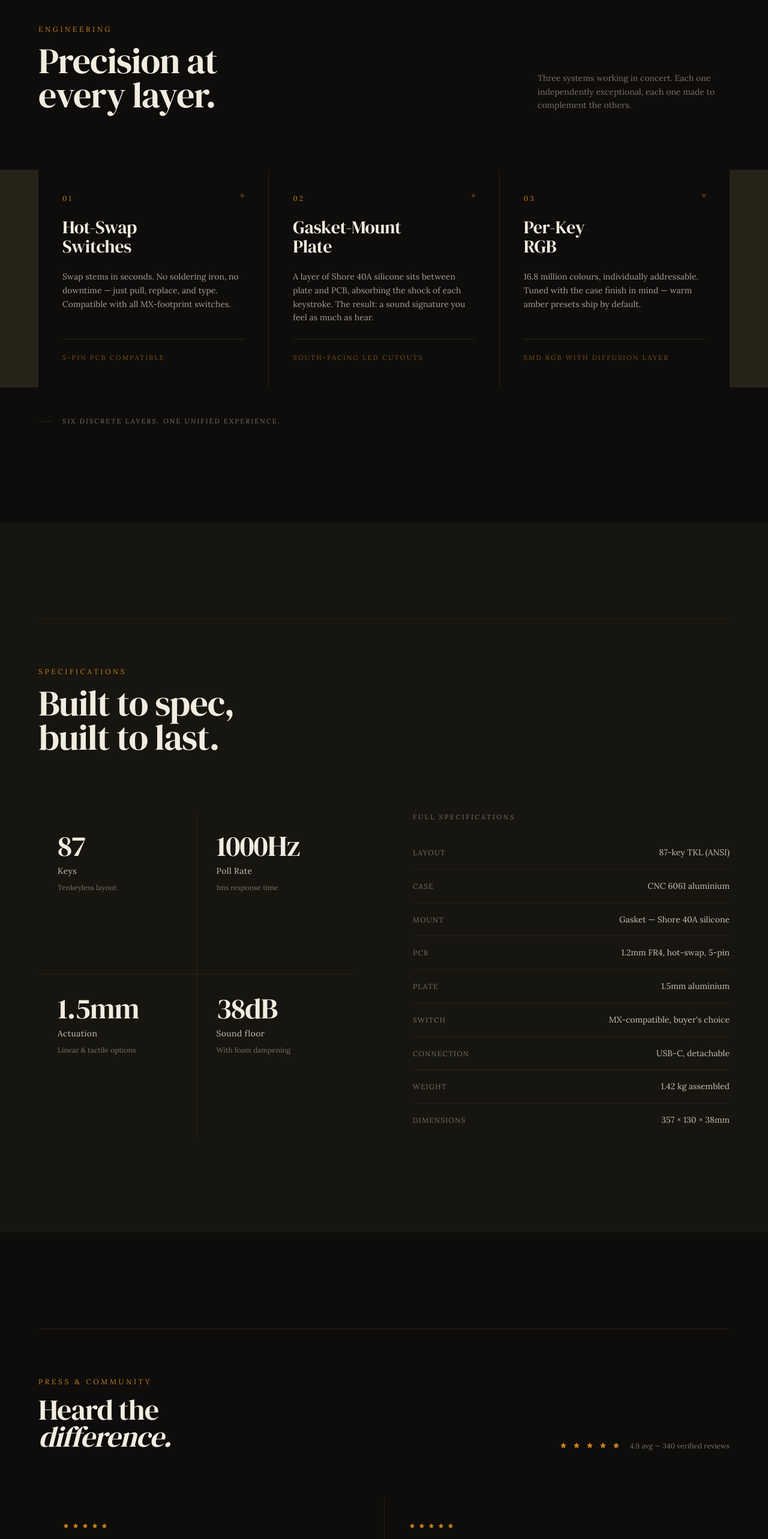
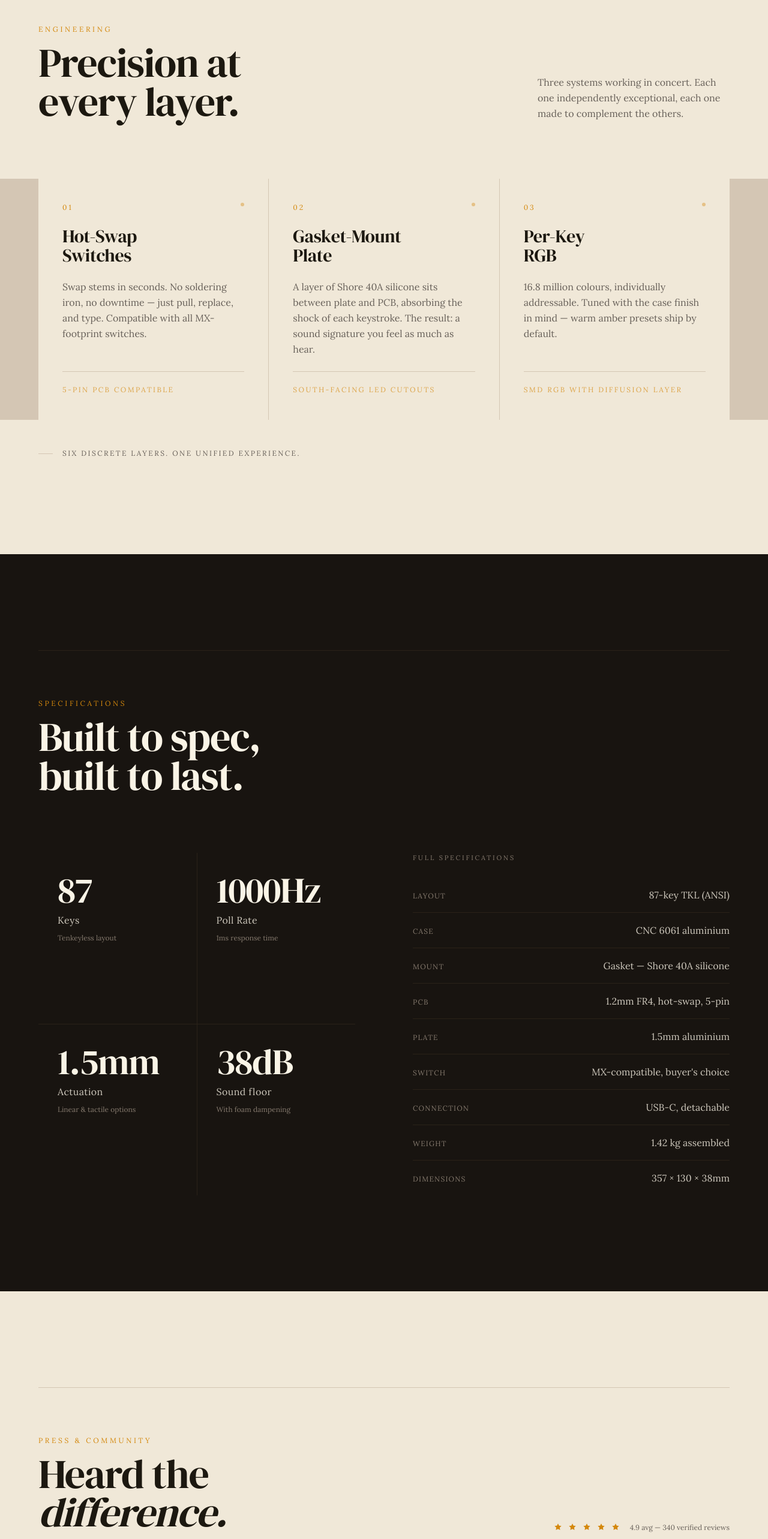
Before and after one commit to atapojha-sketch/animated-site, a Next.js app: page / in a window 1280 px wide. Shown: the part 2600-5166 px from the top of the page at 60% size. Built offline with nearby package versions, Linux system fonts and the light colour scheme.

Commit message:
CSS changes commit

```diff
--- a/app/components/CTASection.tsx
+++ b/app/components/CTASection.tsx
@@ -13,9 +13,9 @@ export default function CTASection() {
       {/* Ambient glow */}
       <div className="absolute inset-0 pointer-events-none">
         <div
-          className="absolute bottom-0 left-1/2 -translate-x-1/2 w-[600px] h-[400px] rounded-full opacity-[0.06]"
+          className="absolute bottom-0 left-1/2 -translate-x-1/2 w-[800px] h-[500px] rounded-full opacity-[0.1]"
           style={{
-            background: "radial-gradient(ellipse, #c9801f 0%, transparent 70%)",
+            background: "radial-gradient(ellipse, #d4880c 0%, transparent 70%)",
           }}
         />
       </div>
--- a/app/components/FeaturesSection.tsx
+++ b/app/components/FeaturesSection.tsx
@@ -30,10 +30,10 @@ const easeOut = [0.22, 1, 0.36, 1] as const;
 
 export default function FeaturesSection() {
   return (
-    <section id="features" className="relative bg-background py-24 md:py-40">
+    <section id="features" className="relative bg-canvas py-24 md:py-40">
       {/* Top rule */}
       <div className="px-8 md:px-16">
-        <div className="h-px bg-border" />
+        <div className="h-px bg-canvas-rule" />
       </div>
 
       {/* Section header */}
@@ -47,7 +47,7 @@ export default function FeaturesSection() {
           <p className="text-amber text-xs tracking-[0.3em] uppercase font-body mb-4">
             Engineering
           </p>
-          <h2 className="font-display text-[clamp(32px,5vw,60px)] leading-[0.95] tracking-[-0.02em] text-foreground max-w-md">
+          <h2 className="font-display text-[clamp(40px,5.5vw,68px)] leading-[0.95] tracking-[-0.02em] text-ink max-w-md">
             Precision at
             <br />
             every layer.
@@ -59,17 +59,16 @@ export default function FeaturesSection() {
           whileInView={{ opacity: 1, y: 0 }}
           viewport={{ once: true, amount: 0.5 }}
           transition={{ duration: 0.7, ease: easeOut, delay: 0.15 }}
-          className="text-muted font-body text-sm leading-relaxed max-w-xs"
+          className="text-ink-muted font-body text-base leading-relaxed max-w-xs"
         >
           Three systems working in concert. Each one independently exceptional, each
           one made to complement the others.
         </motion.p>
       </div>
 
-      {/* Feature grid — gap-px + bg-border on the grid parent creates 1px dividers */}
-      <div className="px-8 md:px-16 grid grid-cols-1 md:grid-cols-3 gap-px bg-border">
+      {/* Feature grid — gap-px + bg-canvas-rule creates 1px dividers */}
+      <div className="px-8 md:px-16 grid grid-cols-1 md:grid-cols-3 gap-px bg-canvas-rule">
         {features.map((f, i) => (
-          /* Outer: scroll entrance with blur */
           <motion.div
             key={f.index}
             initial={{ opacity: 0, y: 40, filter: "blur(2px)" }}
@@ -77,29 +76,28 @@ export default function FeaturesSection() {
             viewport={{ once: true, amount: 0.3 }}
             transition={{ duration: 0.75, ease: easeOut, delay: i * 0.1 }}
           >
-            {/* Inner: spring hover lift + CSS shadow */}
             <motion.div
               whileHover={{ y: -4 }}
               transition={{ type: "spring", stiffness: 400, damping: 25 }}
-              className="bg-background p-8 md:p-10 flex flex-col gap-6 group h-full hover:shadow-[0_20px_40px_-8px_rgba(201,128,31,0.08)] transition-shadow duration-300"
+              className="bg-canvas p-8 md:p-10 flex flex-col gap-6 group h-full hover:shadow-[0_20px_40px_-8px_rgba(212,136,12,0.18)] transition-shadow duration-300"
             >
               <div className="flex items-start justify-between">
                 <span className="text-amber text-xs tracking-[0.25em] font-body">
                   {f.index}
                 </span>
-                <div className="w-1.5 h-1.5 rounded-full bg-amber/30 group-hover:bg-amber transition-colors duration-500" />
+                <div className="w-1.5 h-1.5 rounded-full bg-amber/40 group-hover:bg-amber transition-colors duration-500" />
               </div>
 
-              <h3 className="font-display text-2xl md:text-3xl leading-[1.05] tracking-[-0.01em] text-foreground whitespace-pre-line">
+              <h3 className="font-display text-2xl md:text-3xl leading-[1.05] tracking-[-0.01em] text-ink whitespace-pre-line">
                 {f.title}
               </h3>
 
-              <p className="text-muted-light font-body text-sm leading-relaxed flex-1">
+              <p className="text-ink-muted font-body text-base leading-relaxed flex-1">
                 {f.description}
               </p>
 
-              <div className="pt-4 border-t border-border">
-                <span className="text-[11px] tracking-[0.2em] text-amber/60 uppercase font-body">
+              <div className="pt-4 border-t border-canvas-rule">
+                <span className="text-xs tracking-[0.2em] text-amber/70 uppercase font-body">
                   {f.detail}
                 </span>
               </div>
@@ -108,7 +106,7 @@ export default function FeaturesSection() {
         ))}
       </div>
 
-      {/* Exploded view caption */}
+      {/* Caption */}
       <motion.div
         initial={{ opacity: 0 }}
         whileInView={{ opacity: 1 }}
@@ -116,8 +114,8 @@ export default function FeaturesSection() {
         transition={{ duration: 1, ease: easeOut, delay: 0.4 }}
         className="px-8 md:px-16 mt-12 flex items-center gap-4"
       >
-        <div className="w-6 h-px bg-border" />
-        <p className="text-[11px] tracking-[0.2em] text-muted uppercase font-body">
+        <div className="w-6 h-px bg-canvas-rule" />
+        <p className="text-xs tracking-[0.2em] text-ink-muted uppercase font-body">
           Six discrete layers. One unified experience.
         </p>
       </motion.div>
--- a/app/components/SocialProofSection.tsx
+++ b/app/components/SocialProofSection.tsx
@@ -41,9 +41,9 @@ const easeOut = [0.22, 1, 0.36, 1] as const;
 
 export default function SocialProofSection() {
   return (
-    <section className="relative bg-background py-24 md:py-40 overflow-hidden">
+    <section className="relative bg-canvas py-24 md:py-40 overflow-hidden">
       <div className="px-8 md:px-16">
-        <div className="h-px bg-border mb-16 md:mb-20" />
+        <div className="h-px bg-canvas-rule mb-16 md:mb-20" />
 
         {/* Header row */}
         <div className="flex flex-col md:flex-row md:items-end md:justify-between gap-6 mb-16 md:mb-20">
@@ -56,7 +56,7 @@ export default function SocialProofSection() {
             <p className="text-amber text-xs tracking-[0.3em] uppercase font-body mb-4">
               Press & Community
             </p>
-            <h2 className="font-display text-[clamp(28px,4vw,48px)] leading-[0.95] tracking-[-0.02em] text-foreground">
+            <h2 className="font-display text-[clamp(40px,5.5vw,68px)] leading-[0.95] tracking-[-0.02em] text-ink">
               Heard the
               <br />
               <em>difference.</em>
@@ -71,21 +71,21 @@ export default function SocialProofSection() {
             className="flex items-center gap-2"
           >
             {[...Array(5)].map((_, i) => (
-              <svg key={i} width="14" height="14" viewBox="0 0 14 14" fill="none">
+              <svg key={i} width="16" height="16" viewBox="0 0 14 14" fill="none">
                 <path
                   d="M7 1l1.545 3.13L12 4.635l-2.5 2.435.59 3.44L7 8.9l-3.09 1.61.59-3.44L2 4.635l3.455-.505L7 1z"
-                  fill="#c9801f"
+                  fill="#d4880c"
                 />
               </svg>
             ))}
-            <span className="text-muted font-body text-xs ml-2">
+            <span className="text-ink-muted font-body text-xs ml-2">
               4.9 avg — 340 verified reviews
             </span>
           </motion.div>
         </div>
 
         {/* Review cards */}
-        <div className="grid grid-cols-1 md:grid-cols-2 gap-px bg-border">
+        <div className="grid grid-cols-1 md:grid-cols-2 gap-px bg-canvas-rule">
           {reviews.map((r, i) => (
             <motion.div
               key={r.handle}
@@ -93,32 +93,32 @@ export default function SocialProofSection() {
               whileInView={{ opacity: 1, y: 0, filter: "blur(0px)" }}
               viewport={{ once: true, amount: 0.2 }}
               transition={{ duration: 0.7, ease: easeOut, delay: i * 0.1 }}
-              className="bg-background p-8 md:p-10 flex flex-col justify-between gap-8 group"
+              className="bg-canvas p-8 md:p-10 flex flex-col justify-between gap-8"
             >
               {/* Stars */}
               <div className="flex gap-1">
                 {[...Array(r.rating)].map((_, j) => (
-                  <svg key={j} width="12" height="12" viewBox="0 0 14 14" fill="none">
+                  <svg key={j} width="14" height="14" viewBox="0 0 14 14" fill="none">
                     <path
                       d="M7 1l1.545 3.13L12 4.635l-2.5 2.435.59 3.44L7 8.9l-3.09 1.61.59-3.44L2 4.635l3.455-.505L7 1z"
-                      fill="#c9801f"
+                      fill="#d4880c"
                     />
                   </svg>
                 ))}
               </div>
 
               {/* Quote */}
-              <blockquote className="font-body text-base md:text-lg leading-relaxed text-foreground/75 flex-1">
+              <blockquote className="font-body text-lg md:text-xl leading-relaxed text-ink/80 flex-1">
                 &ldquo;{r.quote}&rdquo;
               </blockquote>
 
               {/* Attribution */}
               <div className="flex items-end justify-between">
                 <div>
-                  <p className="font-body text-sm text-foreground/60">{r.author}</p>
-                  <p className="font-body text-xs text-muted mt-0.5">{r.handle}</p>
+                  <p className="font-body text-sm text-ink/70">{r.author}</p>
+                  <p className="font-body text-xs text-ink-muted mt-0.5">{r.handle}</p>
                 </div>
-                <span className="text-[11px] tracking-[0.2em] text-amber/50 uppercase font-body">
+                <span className="text-xs tracking-[0.2em] text-amber/80 uppercase font-body">
                   {r.publication}
                 </span>
               </div>
--- a/app/components/SpecsSection.tsx
+++ b/app/components/SpecsSection.tsx
@@ -77,7 +77,7 @@ export default function SpecsSection() {
             whileInView={{ opacity: 1, y: 0 }}
             viewport={{ once: true, amount: 0.5 }}
             transition={{ duration: 0.7, ease: easeOut, delay: 0.08 }}
-            className="font-display text-[clamp(32px,5vw,60px)] leading-[0.95] tracking-[-0.02em] text-foreground"
+            className="font-display text-[clamp(40px,5.5vw,68px)] leading-[0.95] tracking-[-0.02em] text-foreground"
           >
             Built to spec,
             <br />
@@ -97,14 +97,14 @@ export default function SpecsSection() {
                 transition={{ duration: 0.65, ease: easeOut, delay: i * 0.1 }}
                 className="bg-surface p-8 flex flex-col gap-2"
               >
-                <div className="font-display text-4xl md:text-5xl text-foreground tracking-[-0.02em]">
+                <div className="font-display text-5xl md:text-6xl text-foreground tracking-[-0.02em]">
                   <AnimatedCounter
                     value={c.value}
                     suffix={c.suffix}
                     decimals={c.decimals ?? 0}
                   />
                 </div>
-                <p className="text-foreground/80 font-body text-sm tracking-wide">
+                <p className="text-foreground/80 font-body text-base tracking-wide">
                   {c.label}
                 </p>
                 <p className="text-muted font-body text-xs leading-relaxed">
@@ -138,7 +138,7 @@ export default function SpecsSection() {
                   <span className="text-muted font-body text-xs tracking-[0.1em] uppercase shrink-0">
                     {s.label}
                   </span>
-                  <span className="text-foreground/80 font-body text-sm text-right leading-relaxed">
+                  <span className="text-foreground/80 font-body text-base text-right leading-relaxed">
                     {s.value}
                   </span>
                 </motion.div>
--- a/app/globals.css
+++ b/app/globals.css
@@ -1,16 +1,23 @@
 @import "tailwindcss";
 
 :root {
-  --background: #0e0d0b;
-  --foreground: #f2ece0;
-  --amber: #c9801f;
-  --amber-light: #e8a23a;
-  --amber-dim: #8a5510;
-  --muted: #7a7268;
-  --muted-light: #a89f94;
-  --border: #272319;
-  --surface: #171510;
-  --surface-raised: #1f1d18;
+  /* Dark sections (hero, specs, CTA) */
+  --background: #0d0b09;
+  --foreground: #faf4e6;
+  --amber: #d4880c;
+  --amber-light: #e89c18;
+  --amber-dim: #9a6010;
+  --muted: #857a6e;
+  --muted-light: #b8afa4;
+  --border: #2a2218;
+  --surface: #181410;
+  --surface-raised: #221e18;
+
+  /* Light sections (features, social proof) */
+  --canvas: #f0e8d8;
+  --ink: #1c1810;
+  --ink-muted: #68615a;
+  --canvas-rule: #d4c6b4;
 }
 
 @theme inline {
@@ -24,6 +31,10 @@
   --color-border: var(--border);
   --color-surface: var(--surface);
   --color-surface-raised: var(--surface-raised);
+  --color-canvas: var(--canvas);
+  --color-ink: var(--ink);
+  --color-ink-muted: var(--ink-muted);
+  --color-canvas-rule: var(--canvas-rule);
   --font-display: var(--font-dm-serif);
   --font-body: var(--font-lora);
   --font-sans: var(--font-lora);
```
